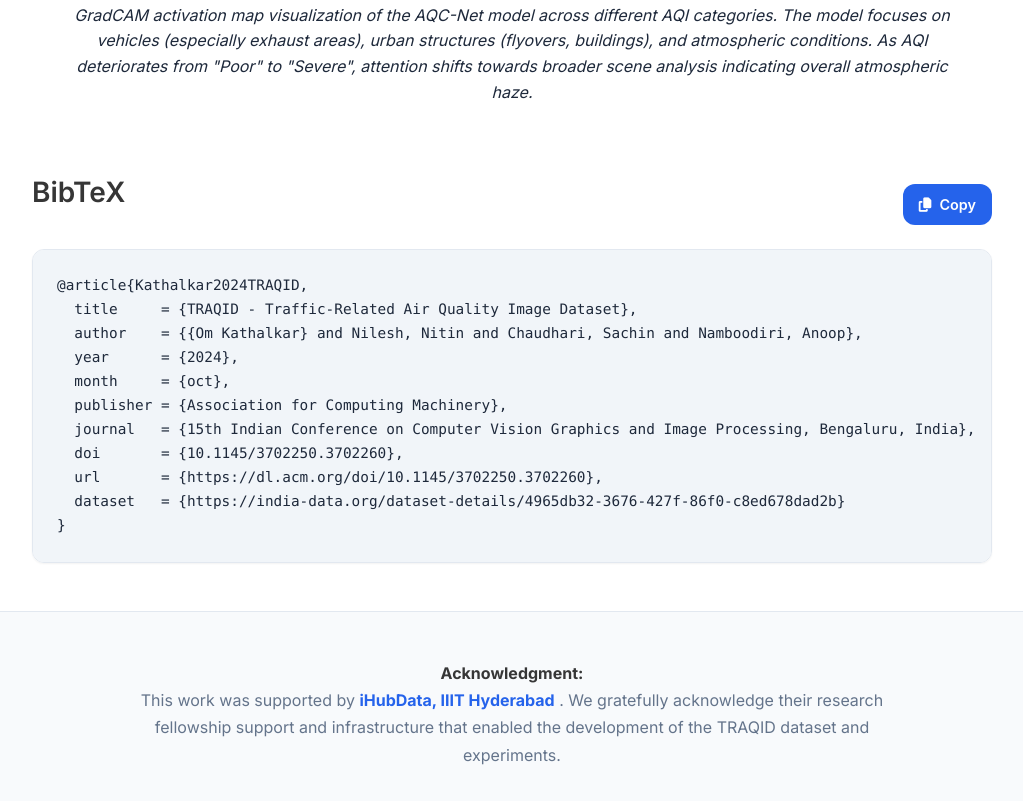
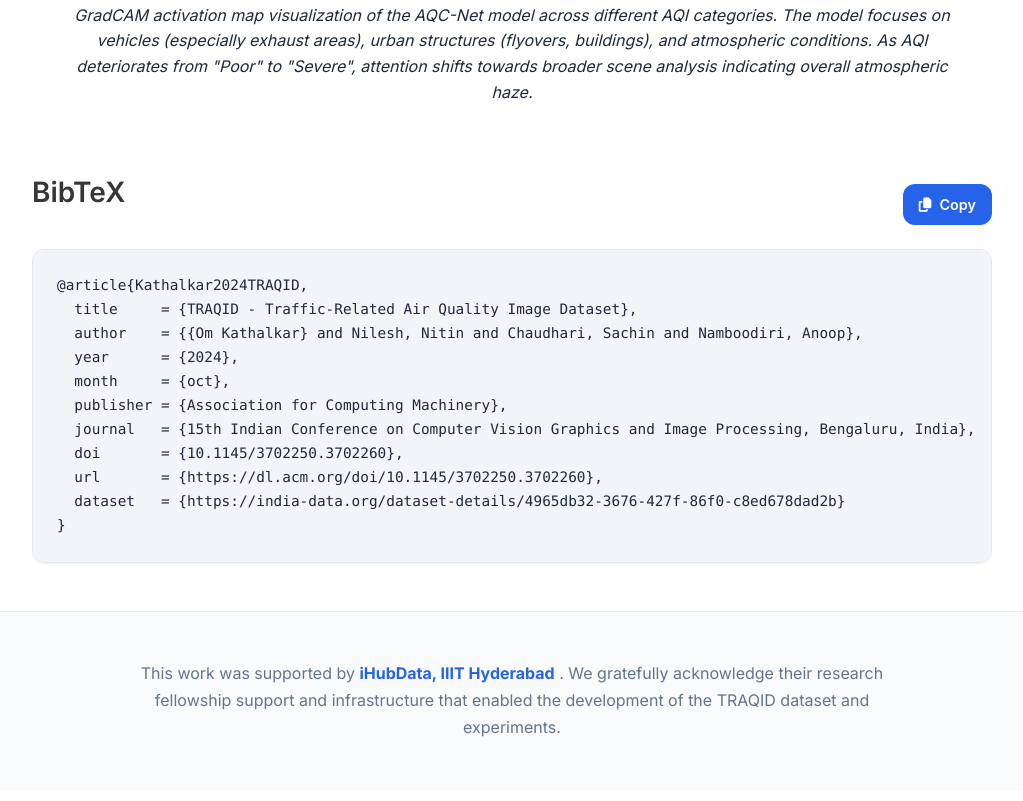
Before and after one commit to omkathalkar/traqid, a plain HTML site: page index.html in a window 1280 px wide. Shown: the part 3349-4150 px from the top of the page, without its empty margins (128-1151 px from the left). Drawn offline with nearby package versions, Linux system fonts and the light colour scheme; some icons are missing.

Commit message:
Remove acknowledgment strong tag from index.html
Removed the 'Acknowledgment:' strong tag from the content.

```diff
--- a/index.html
+++ b/index.html
@@ -403,7 +403,7 @@
       <div class="column is-8">
         <div class="content has-text-centered">
           <p>
-            <strong>Acknowledgment:</strong><br>
+
             This work was supported by
             <a href="https://ihub-data.iiit.ac.in/" target="_blank">
               <strong>iHubData, IIIT Hyderabad</strong>
```
